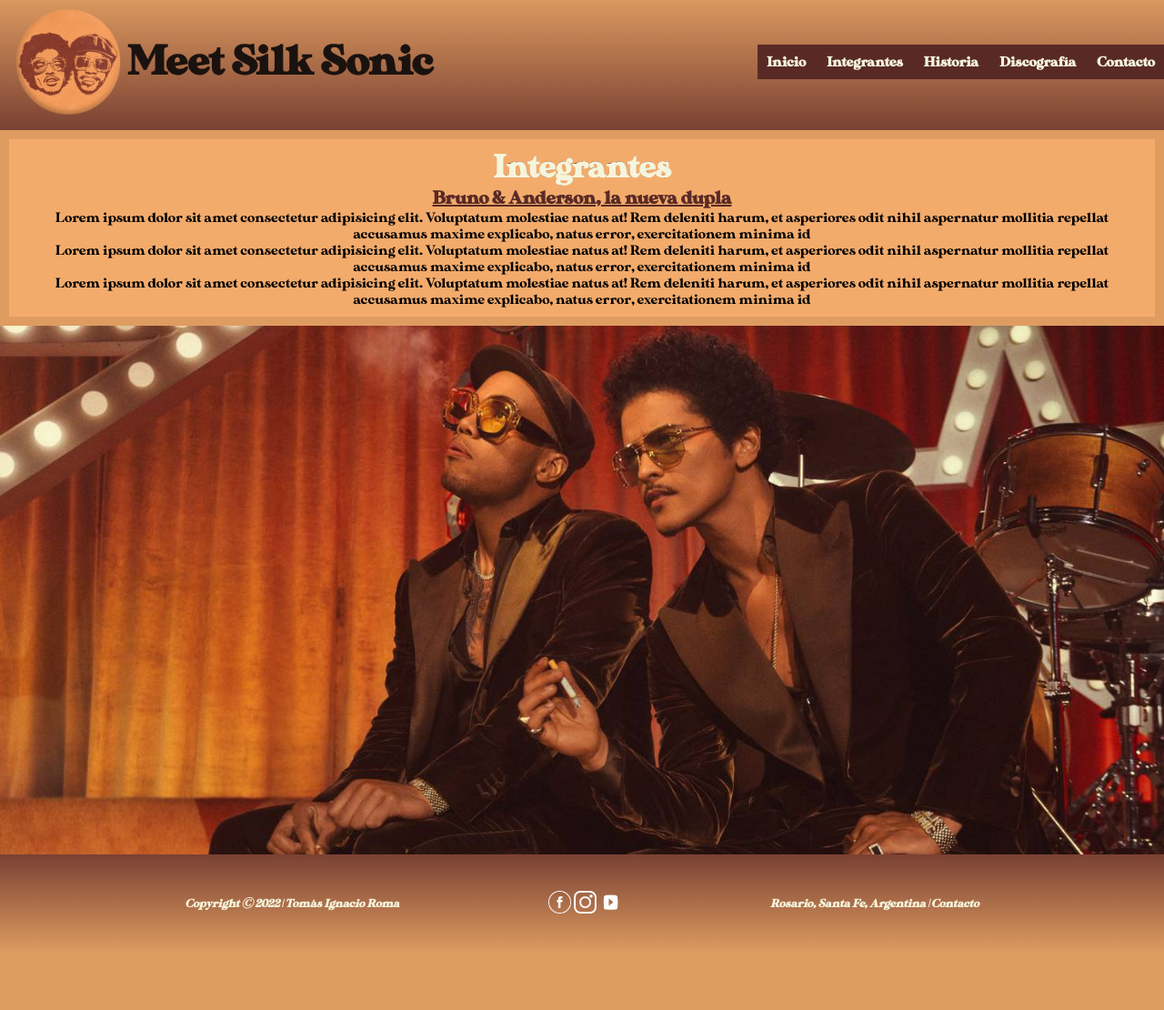
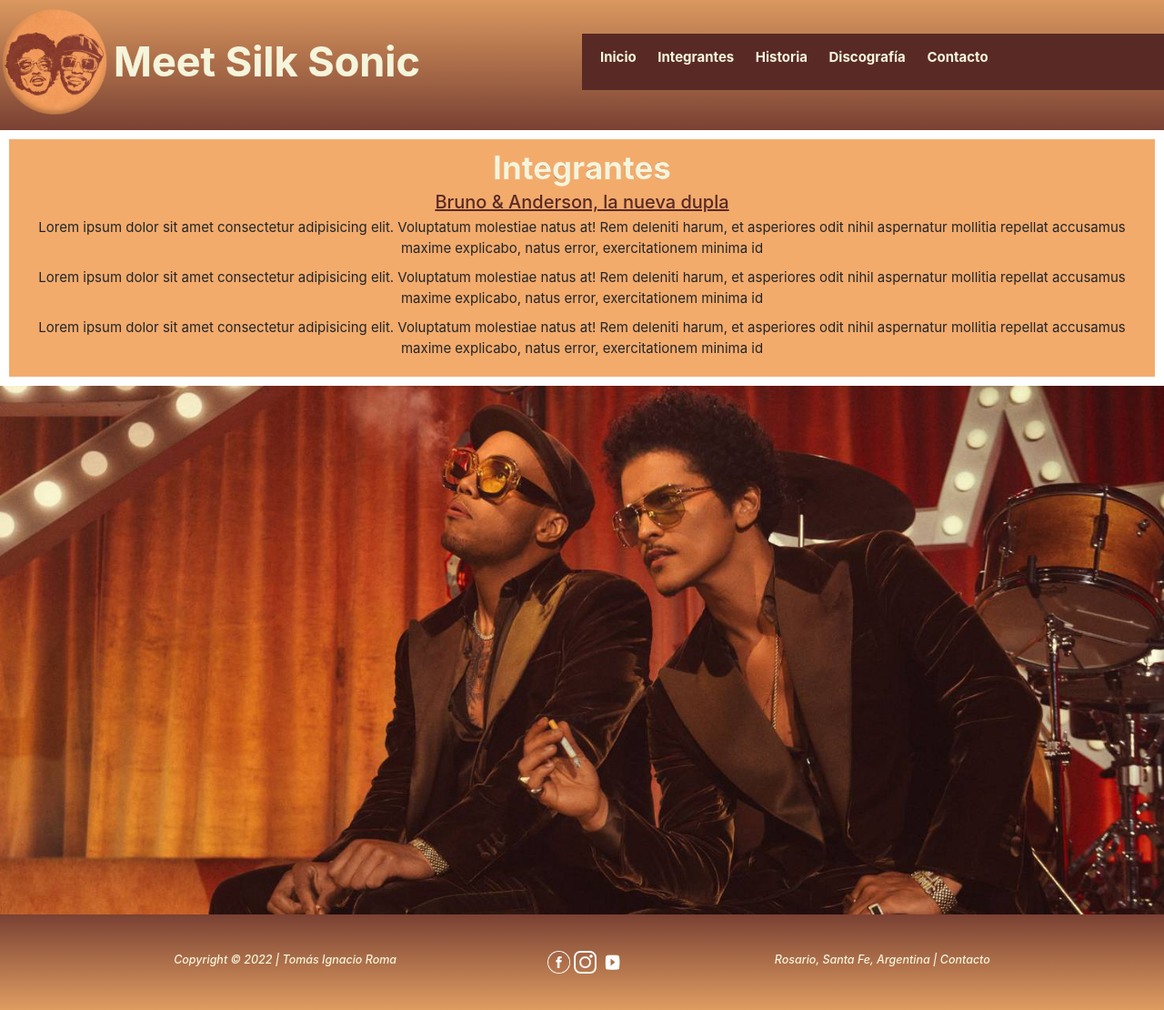
Before and after one commit to Tomas11Roma/meetSilkSonic-tomasIRoma, a plain HTML site: page pages/integrantes.html in a window 1280 px wide. Shown: the part 7-1117 px from the top of the page at 91% size. Before the commit the page ends 1055 px from the top, so only its background shows below. Drawn offline with nearby package versions, Linux system fonts and the light colour scheme.

Commit message:
agregando bootstrap al html

```diff
--- a/css/css-file.css
+++ b/css/css-file.css
@@ -20,7 +20,7 @@
 }
 
 a {
-    color: beige;
+    color: beige !important;
     text-decoration: none;
 }
 
--- a/pages/integrantes.html
+++ b/pages/integrantes.html
@@ -11,14 +11,16 @@
     href="https://cdnjs.cloudflare.com/ajax/libs/animate.css/4.1.1/animate.min.css"
   />
     <link rel="stylesheet" href="../css/css-file.css">
+    <link rel="stylesheet" href="../css/bootstrap.min.css">
+	<script src="../js/bootstrap.min.js"></script>
     <meta name="viewport" content="width=device-width, initial-scale=1.0">
 </head>
 
 <body>
-    <div class="contenedor">
-        <header class="header">
+    <div class="container col-md-12" style="padding: 0px;">
+        <header class="row header">
             <a href="../index.html" class="meet animate__animated animate__fadeInLeft"><img src="../images/favicon2.png" class="animate__animated animate__rotateIn" alt="logo sitio">Meet Silk Sonic</a>
-            <nav class="navegacion animate__animated animate__fadeInUp">
+            <nav class="navegacion animate__animated animate__fadeInUp navbar col-md-6">
                 <ul class="ul">
                     <li><a href="../index.html">Inicio</a></li>
                     <li><a href="integrantes.html">Integrantes</a></li>
@@ -30,7 +32,7 @@
         </header>
 
         <main class="main">
-            <section>
+            <section class="row col-md-12" style="padding-right: 0px;padding-left: 0px;">
                 <article class="parrafos">
                     <h2>Integrantes</h2>
                     <h3>Bruno & Anderson, la nueva dupla</h3>
@@ -54,7 +56,7 @@
             </section>
         </main>
 
-        <footer class="footer">
+        <footer class="row footer">
 			<h5 class="animate__animated animate__fadeInUp">Copyright © 2022  |  Tomás Ignacio Roma</h5>
             <div class="animate__animated animate__fadeInUp">
 			<a href="https://www.facebook.com/tomasroma11/"><img src="../images/Fb.png" alt="Facebook logo" class="redes"></a>
```
Also changed, not shown: pages/contacto.html (+4 -2 lines), pages/discografia.html (+4 -2 lines), pages/historia.html (+6 -4 lines).
